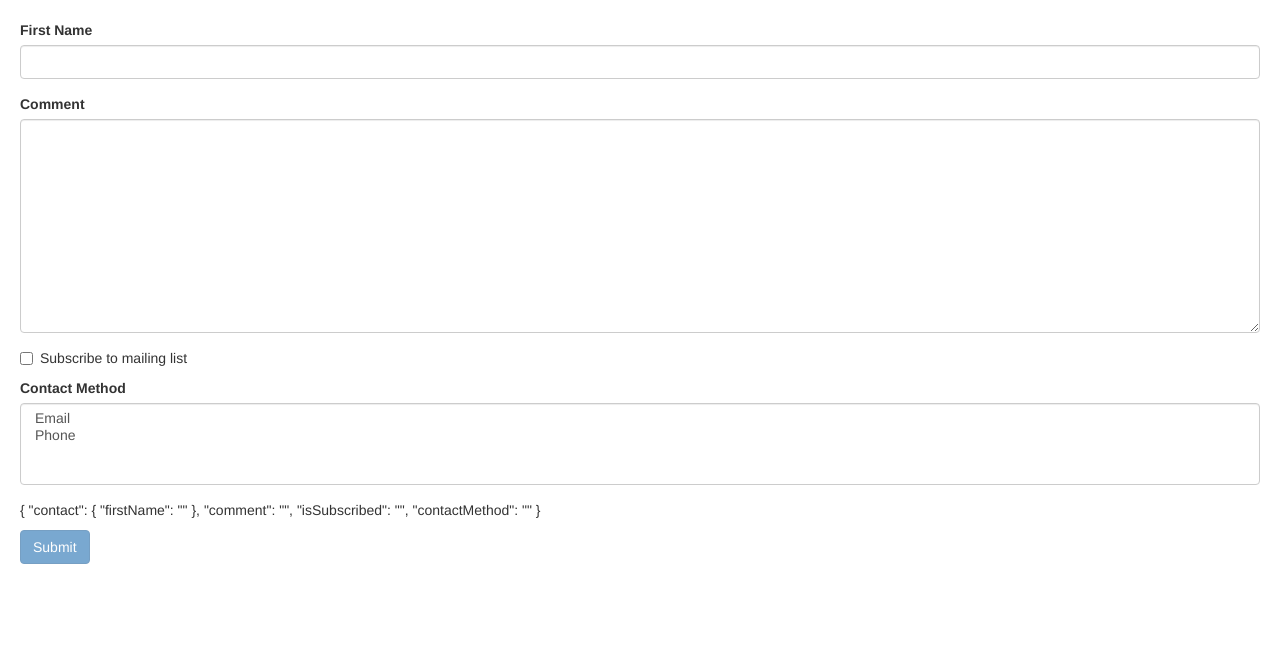
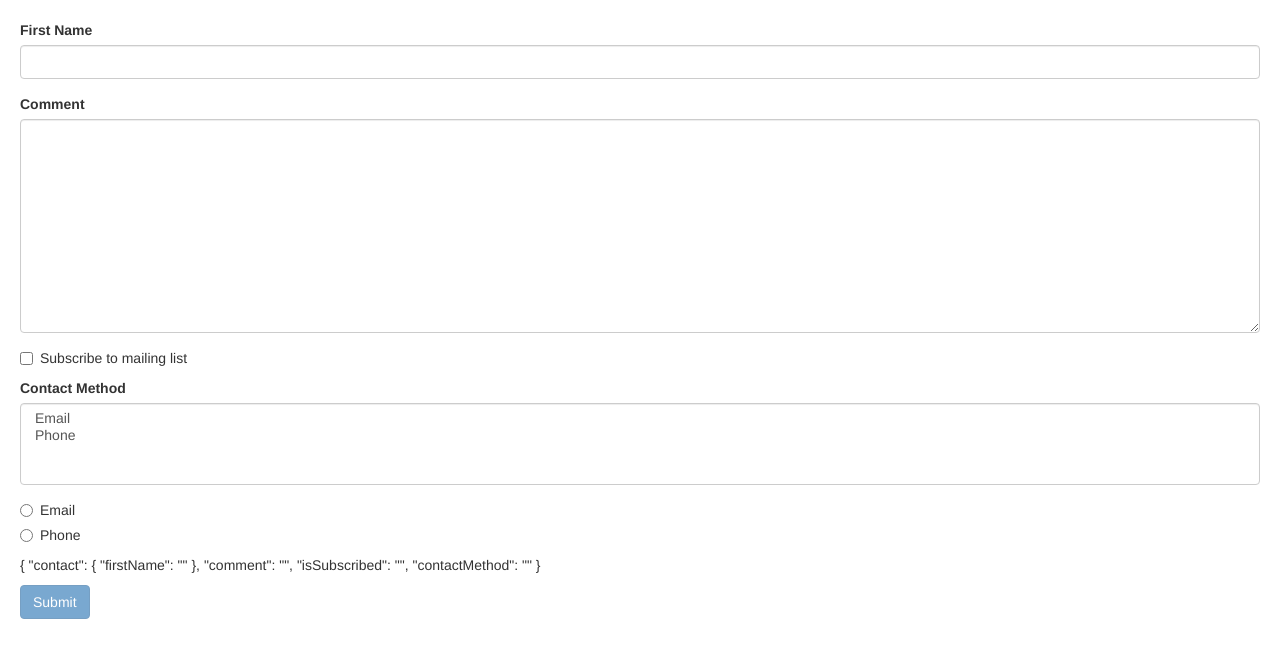
Before and after one commit to sserges/hello-world-angular, an Angular app: page / in a window 1280 px wide. Shown: the top 658 px of the page. Built offline with nearby package versions, Linux system fonts and the light colour scheme.

Commit message:
Working with Radio Buttons

```diff
--- a/src/app/contact-form/contact-form.component.html
+++ b/src/app/contact-form/contact-form.component.html
@@ -64,6 +64,13 @@
         </select>
     </div>
 
+    <div *ngFor="let method of contactMethods" class="radio">
+        <label>
+            <input ngModel type="radio" name="contactMethod" [value]="method.id" />
+            {{method.name}}
+        </label>
+    </div>
+
     <p>
         {{ f.value | json }}
     </p>
```
